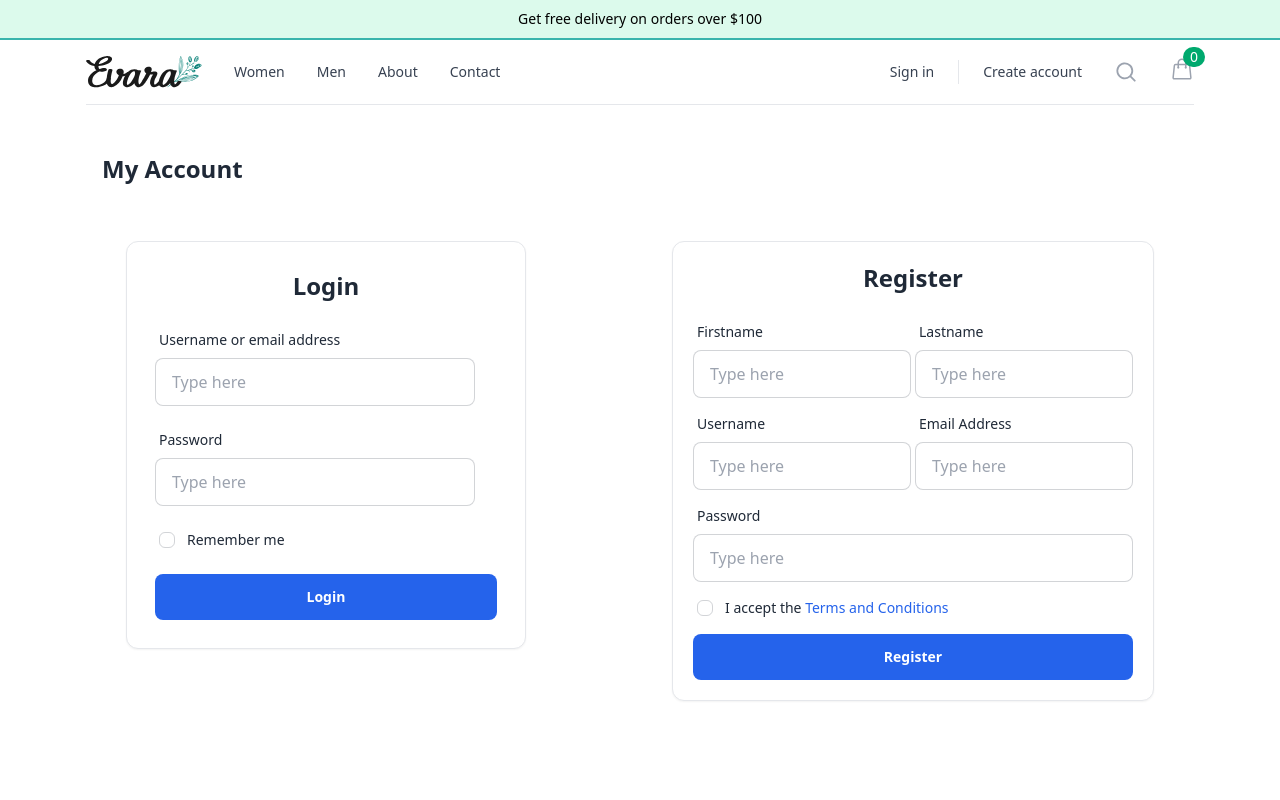
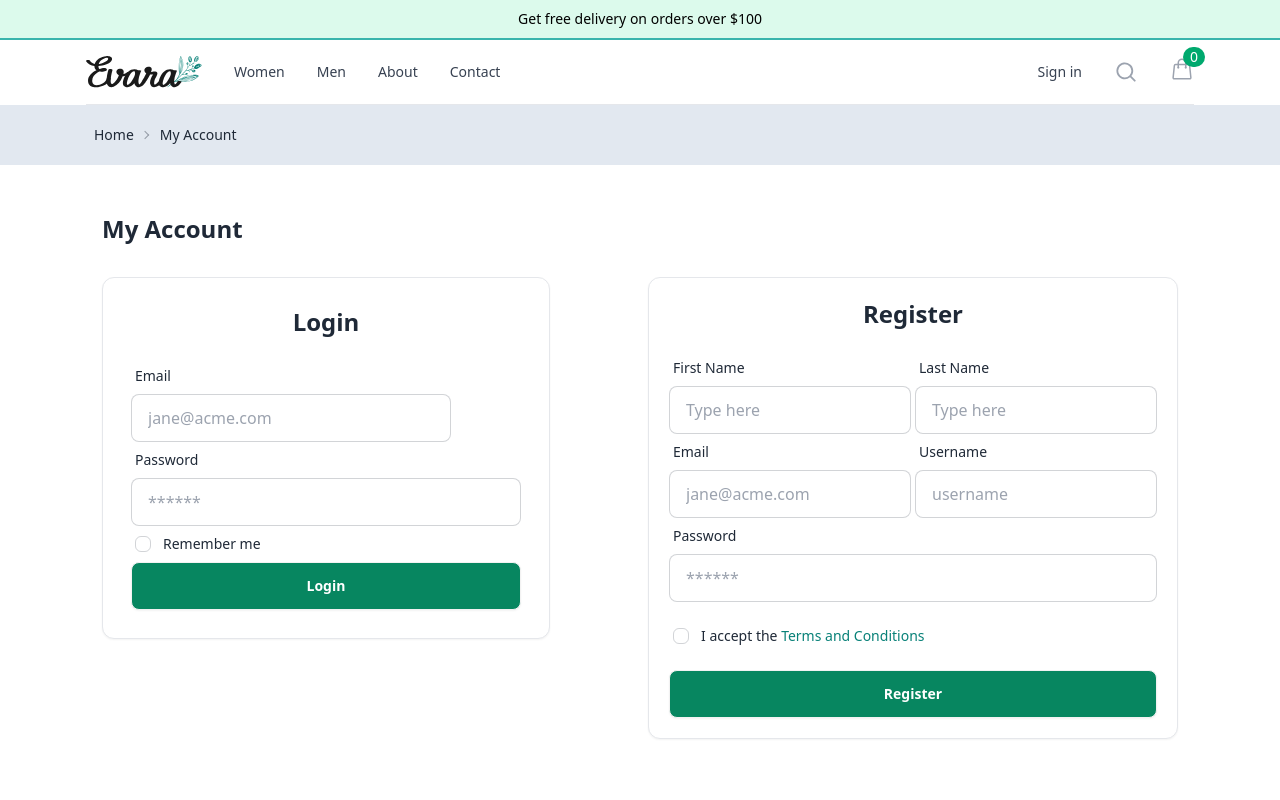
Before and after one commit to Sr-meraj/E-Commerce, a React (Vite) app in the folder client/: page /my-account in a window 1280 px wide. Shown: the top 800 px of the page. Built offline with nearby package versions, Linux system fonts and the light colour scheme.

Commit message:
Update client side code

```diff
--- a/client/package.json
+++ b/client/package.json
@@ -14,6 +14,7 @@
     "@heroicons/react": "^2.1.1",
     "axios": "^1.6.7",
     "clsx": "^2.1.0",
+    "formik": "^2.4.5",
     "localforage": "^1.10.0",
     "match-sorter": "^6.3.4",
     "react": "^18.2.0",
@@ -23,6 +24,7 @@
     "react-responsive-carousel": "^3.2.23",
     "react-router-dom": "^6.22.0",
     "react-slick": "^0.30.1",
+    "react-toastify": "^10.0.4",
     "slick-carousel": "^1.8.1",
     "sort-by": "^1.2.0",
     "tailwind-merge": "^2.2.1"
--- a/client/src/Component/Navigation.jsx
+++ b/client/src/Component/Navigation.jsx
@@ -130,11 +130,6 @@ export default function Navigation() {
                                     <div className="flow-root">
                                         <Link to={"/my-account"} className="-m-2 block p-2 font-medium text-gray-900">
                                             Sign in
-                                        </Link>
-                                    </div>
-                                    <div className="flow-root">
-                                        <Link to={"/register"} className="-m-2 block p-2 font-medium text-gray-900">
-                                            Create account
                                         </Link>
                                     </div>
                                 </div>
@@ -280,10 +275,6 @@ export default function Navigation() {
                                     <Link to={"/my-account"} className="text-sm font-medium text-gray-700 hover:text-gray-800">
                                         Sign in
                                     </Link>
-                                    <span className="h-6 w-px bg-gray-200" aria-hidden="true" />
-                                    <Link to={"/#"} className="text-sm font-medium text-gray-700 hover:text-gray-800">
-                                        Create account
-                                    </Link>
                                 </div>
 
 
--- a/client/src/Component/Skeleton/SkeletonCard.jsx
+++ b/client/src/Component/Skeleton/SkeletonCard.jsx
@@ -14,7 +14,7 @@ const SkeletonCard = ({ count }) => {
 };
 const SkeletonListCard = ({ count }) => {
     const skeletonItems = Array.from({ length: count }, (_, index) => (
-        <div key={index} className="grid grid-cols-5 gap- w-full mb-4">
+        <div key={index} className="grid grid-cols-5 gap-2 w-full mb-4">
             <div className="skeleton size-16"></div>
             <div className="col-span-4 space-y-2">
                 <div className="skeleton h-3  w-full"></div>
--- a/client/src/pages/AuthFroms/AuthLayout.jsx
+++ b/client/src/pages/AuthFroms/AuthLayout.jsx
@@ -3,11 +3,21 @@ import Signup from "./Signup";
 
 const AuthLayout = () => {
     return (
-        <div className="container py-12">
-            <h1 className="block text-2xl font-bold text-gray-800 dark:text-white">My Account</h1>
-            <div class="grid md:grid-cols-2 grid-cols-1  gap-4">
-                <Login />
-                <Signup />
+        <div className="">
+            <div className="bg-slate-200">
+                <div className="text-sm breadcrumbs container mx-auto px-6 py-5">
+                    <ul>
+                        <li><a>Home</a></li>
+                        <li>My Account</li>
+                    </ul>
+                </div>
+            </div>
+            <div className="container py-12">
+                <h1 className="block text-2xl font-bold text-gray-800 dark:text-white">My Account</h1>
+                <div className="grid md:grid-cols-2 grid-cols-1  gap-4">
+                    <Login />
+                    <Signup />
+                </div>
             </div>
         </div>
     );
--- a/client/src/pages/AuthFroms/Login.jsx
+++ b/client/src/pages/AuthFroms/Login.jsx
@@ -1,50 +1,90 @@
-export default function Login() {
+import { Field, Form, Formik } from 'formik';
+import { toast } from 'react-toastify';
+
+const sleep = (ms) => new Promise((r) => setTimeout(r, ms));
+const classes = 'input focus:outline-none input-bordered w-full max-w-xs'
+
+
+const Login = () => {
+    const initialValues = {
+        email: '',
+        password: '',
+        rememberMe: false,
+    }
+
+    const validationCheck = (values) => {
+        const errors = {};
+
+        // Validate Email
+        if (!values.email) {
+            errors.email = 'Required';
+        } else if (!/^[A-Z0-9._%+-]+@[A-Z0-9.-]+\.[A-Z]{2,}$/i.test(values.email)) {
+            errors.email = 'Invalid email address';
+        }
+
+        // Validate Password
+        if (!values.password) {
+            errors.password = 'Required';
+        } else if (values.password.length < 8) {
+            errors.password = 'Password must be at least 8 characters long';
+        }
+
+        return errors;
+    }
     return (
         <>
-            <div class="">
-                <div class="flex items-center py-1">
-                    <div class="w-full max-w-md p-6">
-                        <div class="mt-7 bg-white border border-gray-200 rounded-xl shadow-sm dark:bg-gray-800 dark:border-gray-700">
-                            <div class="p-4 sm:p-7">
-                                <div class="text-center">
-                                    <h1 class="block text-2xl font-bold text-gray-800 dark:text-white">Login</h1>
+            <div className="">
+                <div className="flex items-center py-1">
+                    <div className="w-full max-w-md">
+                        <div className="mt-7 bg-white border border-gray-200 rounded-xl shadow-sm dark:bg-gray-800 dark:border-gray-700">
+                            <div className="p-4 sm:p-7">
+                                <div className="text-center">
+                                    <h1 className="block text-2xl font-bold text-gray-800 dark:text-white">Login</h1>
                                 </div>
 
-                                <div class="mt-5">
-                                    {/* <!-- Form --> */}
-                                    <form>
-                                        <div class="grid gap-y-4">
+                                <div className="mt-5">
+                                    <Formik
+                                        initialValues={initialValues}
+                                        validate={validationCheck}
+                                        onSubmit={async (values) => {
+                                            await sleep(500);
+                                            toast.success('🦄 Wow so easy!');
+                                            alert(JSON.stringify(values, null, 2));
+                                        }}
+                                    >
+                                        {({ errors, isSubmitting, touched }) => (
+                                            <Form>
+                                                <label className="form-control w-full max-w-xs" htmlFor="email" >
+                                                    <div className="label">
+                                                        <span className="label-text">Email</span>
+                                                    </div>
+                                                    <Field name="email" placeholder="jane@acme.com" type="email" className={classes} />
+                                                    {errors.email && touched.email && <div className="text-red-500">{errors.email}</div>}
+                                                </label>
                                                 {/* <!-- Form Group --> */}
-                                            <label className="form-control w-full max-w-xs" htmlFor="email">
-                                                <div className="label">
-                                                    <span className="label-text">Username or email address</span>
-                                                </div>
-                                                <input type="email" id="email" name="email" placeholder="Type here" className="input input-bordered w-full max-w-xs" required />
-                                            </label>
-                                            {/* <!-- End Form Group --> */}
-
-                                            {/* <!-- Form Group --> */}
-                                            <label className="form-control w-full max-w-xs" htmlFor="password" >
+                                                <label className="form-control w-full" htmlFor="password" >
                                                     <div className="label">
                                                         <span className="label-text">Password</span>
                                                     </div>
-                                                <input type="password" id="password" name="password" placeholder="Type here" className="input input-bordered w-full max-w-xs" required />
+                                                    <Field type="password" name="password" placeholder="******" className="input focus:outline-none input-bordered w-full" />
+                                                    {errors.password && touched.password && <div className="text-red-500">{errors.password}</div>}
                                                 </label>
                                                 {/* <!-- End Form Group --> */}
 
                                                 {/* <!-- Checkbox --> */}
                                                 <div className="form-control">
-                                                <label className="label justify-start gap-3 cursor-pointer" htmlFor="remember-me">
-                                                    <input id="remember-me" name="remember-me" type="checkbox" className="checkbox  checkbox-xs rounded-md" required />
+                                                    <label className="label justify-start gap-3 cursor-pointer" htmlFor="rememberMe">
+                                                        <Field name="rememberMe" type="checkbox" className="checkbox  checkbox-xs rounded-md"
+                                                        />
                                                         <span className="label-text">Remember me</span>
                                                     </label>
                                                 </div>
                                                 {/* <!-- End Checkbox --> */}
 
-                                            <button type="submit" class="w-full py-3 px-4 inline-flex justify-center items-center gap-x-2 text-sm font-semibold rounded-lg border border-transparent bg-blue-600 text-white hover:bg-blue-700 disabled:opacity-50 disabled:pointer-events-none dark:focus:outline-none dark:focus:ring-1 dark:focus:ring-gray-600">Login</button>
-                                        </div>
-                                    </form>
-                                    {/* <!-- End Form --> */}
+                                                <button type="submit" disabled={isSubmitting} className="btn w-full bg-[#078660] text-white hover:bg-main disabled:opacity-50 disabled:pointer-events-none dark:focus:outline-none dark:focus:ring-1 dark:focus:ring-gray-600">Login</button>
+                                            </Form>
+                                        )}
+                                    </Formik>
                                 </div>
                             </div>
                         </div>
@@ -54,3 +94,5 @@ export default function Login() {
         </>
     );
 }
+
+export default Login;
--- a/client/src/pages/AuthFroms/Signup.jsx
+++ b/client/src/pages/AuthFroms/Signup.jsx
@@ -1,9 +1,51 @@
+import { Field, Form, Formik } from 'formik';
+import { useState } from "react";
+import { Link } from 'react-router-dom';
+import { toast } from 'react-toastify';
+
+
+const sleep = (ms) => new Promise((r) => setTimeout(r, ms));
+const classes = 'input focus:outline-none input-bordered w-full max-w-xs'
 const Signup = () => {
+    const [checkbox, setCheckbox] = useState(false);
+    const handleConditionCheck = () => {
+        setCheckbox(!checkbox);
+    }
+
+    const initialValues = {
+        firstName: '',
+        lastName: '',
+        email: '',
+        password: '',
+        accept: false,
+        username: '',
+    }
+
+    const validationCheck = (values) => {
+        const errors = {};
+
+        // Validate Email
+        if (!values.email) {
+            errors.email = 'Required';
+        } else if (!/^[A-Z0-9._%+-]+@[A-Z0-9.-]+\.[A-Z]{2,}$/i.test(values.email)) {
+            errors.email = 'Invalid email address';
+        }
+
+        // Validate Password
+        if (!values.password) {
+            errors.password = 'Required';
+        } else if (values.password.length < 8) {
+            errors.password = 'Password must be at least 8 characters long';
+        }
+
+        return errors;
+    }
+
     return (
         <>
             <div className="">
                 <div className="flex items-center py-1">
-                    <div className="w-full p-6">
+                    <div className="w-full">
                         <div className="mt-7 bg-white border border-gray-200 rounded-xl shadow-sm dark:bg-gray-800 dark:border-gray-700">
                             <div className="p-4 sm:p-5">
                                 <div className="text-center">
@@ -12,79 +54,72 @@ const Signup = () => {
 
                                 <div className="mt-5">
                                     {/* <!-- Form --> */}
-                                    <form>
-                                        <div className="grid gap-y-2">
-
-                                            <div className="grid grid-cols-2 gap-1">
+                                    <Formik
+                                        initialValues={initialValues}
+                                        validate={validationCheck}
+                                        onSubmit={async (values) => {
+                                            await sleep(500);
+                                            toast.success('🦄 Wow so easy!');
+                                            alert(JSON.stringify(values, null, 2));
+                                        }}
+                                    >
+                                        {({ errors, isSubmitting, touched }) => (
+                                            <Form>
+                                                <div className="grid grid-cols-1 sm:grid-cols-2 gap-1">
+                                                    <label className="form-control w-full max-w-xs" htmlFor="firstName" >
+                                                        <div className="label">
+                                                            <span className="label-text">First Name</span>
+                                                        </div>
+                                                        <Field name="firstName" placeholder="Type here" className={classes} />
+                                                    </label>
+                                                    <label className="form-control w-full max-w-xs" htmlFor="lastName" >
+                                                        <div className="label">
+                                                            <span className="label-text">Last Name</span>
+                                                        </div>
+                                                        <Field name="lastName" placeholder="Type here" className={classes} />
+                                                    </label>
+                                                </div>
+                                                <div className="grid grid-cols-1 sm:grid-cols-2 gap-1">
 
                                                     {/* <!-- Form Group --> */}
-                                                <label className="form-control w-full max-w-xs" htmlFor="firstname" >
+                                                    <label className="form-control w-full max-w-xs" htmlFor="email" >
                                                         <div className="label">
-                                                        <span className="label-text">Firstname</span>
+                                                            <span className="label-text">Email</span>
                                                         </div>
-                                                    <input type="text" id="firstname" name="firstname" placeholder="Type here" className="input input-bordered w-full max-w-xs" />
+                                                        <Field name="email" placeholder="jane@acme.com" type="email" className={classes} />
+                                                        {errors.email && touched.email && <div className="text-red-500">{errors.email}</div>}
                                                     </label>
-
-                                                {/* <!-- End Form Group --> */}
-
-                                                {/* <!-- Form Group --> */}
-                                                <label className="form-control w-full max-w-xs" htmlFor="lastname" >
-                                                    <div className="label">
-                                                        <span className="label-text">Lastname</span>
-                                                    </div>
-                                                    <input type="text" id="lastname" name="lastname" placeholder="Type here" className="input input-bordered w-full max-w-xs" />
-                                                </label>
-
-                                                {/* <!-- End Form Group --> */}
-                                            </div>
-                                            <div className="grid grid-cols-2 gap-1">
-
-                                                {/* <!-- Form Group --> */}
                                                     <label className="form-control w-full max-w-xs" htmlFor="username" >
                                                         <div className="label">
                                                             <span className="label-text">Username</span>
                                                         </div>
-                                                    <input type="text" id="username" name="username" placeholder="Type here" className="input input-bordered w-full max-w-xs" />
+                                                        <Field type="text" id="username" name="username" placeholder="username" className={classes} />
                                                     </label>
-
-                                                {/* <!-- End Form Group --> */}
-
-                                                {/* <!-- Form Group --> */}
-                                                <label className="form-control w-full max-w-xs" htmlFor="email">
-                                                    <div className="label">
-                                                        <span className="label-text">Email Address</span>
                                                 </div>
-                                                    <input type="email" id="email" name="email" placeholder="Type here" className="input input-bordered w-full max-w-xs" />
-                                                </label>
-                                                {/* <!-- End Form Group --> */}
-
-                                            </div>
-
 
                                                 {/* <!-- Form Group --> */}
                                                 <label className="form-control w-full" htmlFor="password" >
                                                     <div className="label">
                                                         <span className="label-text">Password</span>
                                                     </div>
-                                                <input type="password" id="password" name="password" placeholder="Type here" className="input input-bordered w-full" />
+                                                    <Field type="password" name="password" placeholder="******" className="input focus:outline-none input-bordered w-full" />
+                                                    {errors.password && touched.password && <div className="text-red-500">{errors.password}</div>}
                                                 </label>
-
                                                 {/* <!-- End Form Group --> */}
 
                                                 {/* <!-- Checkbox --> */}
-
-                                            <div className="form-control">
-                                                <label className="label justify-start gap-3 cursor-pointer">
-                                                    <input type="checkbox" className="checkbox  checkbox-xs rounded-md" />
-                                                    <span className="label-text">I accept the <a className="text-blue-600 decoration-2 hover:underline font-medium dark:focus:outline-none dark:focus:ring-1 dark:focus:ring-gray-600" href="#">Terms and Conditions</a></span>
+                                                <div className="form-control my-2 sm:my-4">
+                                                    <label className="label justify-start gap-3 cursor-pointer" htmlFor='accept'>
+                                                        <Field name="accept" type="checkbox" className="checkbox  checkbox-xs rounded-md" required />
+                                                        <span className="label-text">I accept the <Link to='/term' className="text-main decoration-2 hover:underline font-medium dark:focus:outline-none dark:focus:ring-1 dark:focus:ring-gray-600" >Terms and Conditions</Link></span>
                                                     </label>
                                                 </div>
                                                 {/* <!-- End Checkbox --> */}
 
-                                            <button type="submit" className="w-full py-3 px-4 inline-flex justify-center items-center gap-x-2 text-sm font-semibold rounded-lg border border-transparent bg-blue-600 text-white hover:bg-blue-700 disabled:opacity-50 disabled:pointer-events-none dark:focus:outline-none dark:focus:ring-1 dark:focus:ring-gray-600">Register</button>
-                                        </div>
-                                    </form>
-                                    {/* <!-- End Form --> */}
+                                                <button type="submit" disabled={isSubmitting} className="btn w-full bg-[#078660] text-white hover:bg-main disabled:opacity-50 disabled:pointer-events-none dark:focus:outline-none dark:focus:ring-1 dark:focus:ring-gray-600">Register</button>
+                                            </Form>
+                                        )}
+                                    </Formik>
                                 </div>
                             </div>
                         </div>
```
Also changed, not shown: client/src/pages/shop/StorePage.jsx (+9 -79 lines), client/src/route/CustomerRoute.jsx (+15 -0 lines), 1 other file (tests, documents, lock files or other folders). Lines whose indentation alone changed are shown as unchanged.
